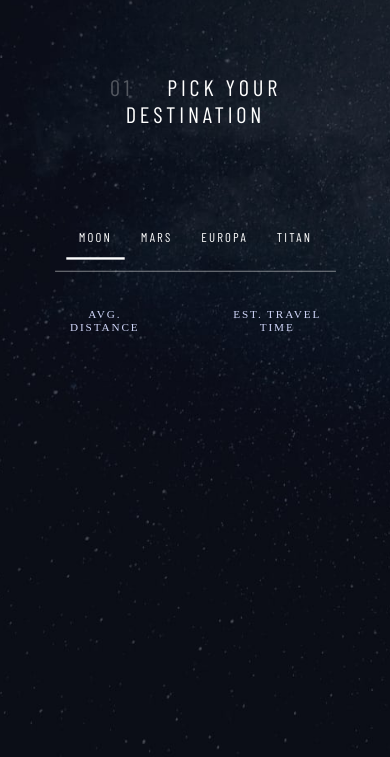
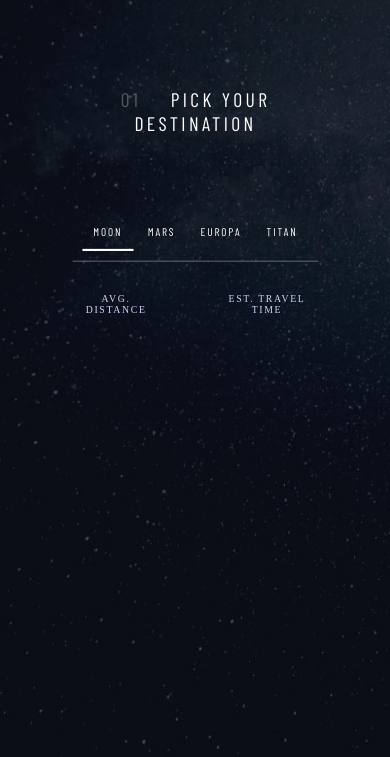
Before and after one commit to Williamz21/SpaceTourism, a plain HTML site: page destination.html in a window 390 px wide. Shown: the part 87-844 px from the top of the page. Drawn offline with nearby package versions, Linux system fonts and the light colour scheme; a web font is replaced by a local one.

Commit message:
destination updated

```diff
--- a/styles/style.scss
+++ b/styles/style.scss
@@ -342,7 +342,7 @@ p{
         flex-direction: column;
         gap: 5rem;
         margin: 0 auto;
-        scale: 0.8;
+        scale: 0.7;
         text-align: center;
     }
     .aside-destination{
```
Also changed, not shown: styles/style.css.
